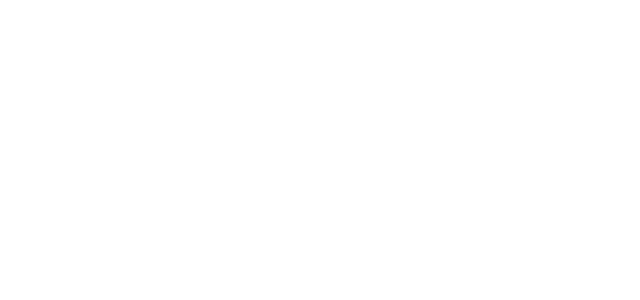
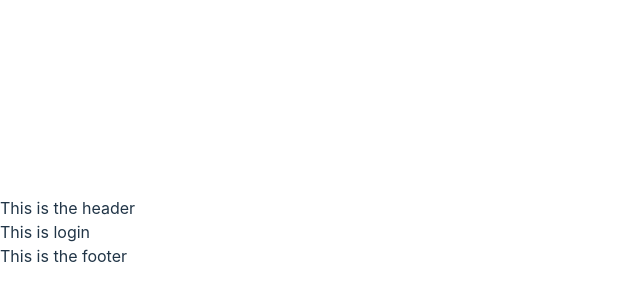
Before and after one commit to zahangir710/simple-user-listing-site, a React (Vite) app: page /login in a window 1280 px wide. Shown: the part 168-468 px from the top of the page, without its empty margins (0-640 px from the left). Built offline with nearby package versions, Linux system fonts and the light colour scheme.

Commit message:
add basic route setup

```diff
--- /dev/null
+++ b/src/Layouts/MainLayout/MainLayout.jsx
@@ -0,0 +1,15 @@
+import { Outlet } from "react-router-dom";
+import Header from "../../shared/Header/Header";
+import Footer from "../../shared/Footer/Footer";
+
+function MainLayout() {
+  return (
+    <div>
+      <Header></Header>
+      <Outlet></Outlet>
+      <Footer></Footer>
+    </div>
+  );
+}
+
+export default MainLayout;
--- a/src/Pages/Login/Login.jsx
+++ b/src/Pages/Login/Login.jsx
@@ -1,6 +1,6 @@
 import "./Login.css";
 function Login() {
-  return <div></div>;
+  return <div>This is login</div>;
 }
 
 export default Login;
--- a/src/main.jsx
+++ b/src/main.jsx
@@ -1,7 +1,11 @@
 import React from "react";
 import ReactDOM from "react-dom/client";
+import router from "./Routes/Routes";
+import { RouterProvider } from "react-router-dom";
 import "./index.css";
 
 ReactDOM.createRoot(document.getElementById("root")).render(
-  <React.StrictMode>{/* will be added */}</React.StrictMode>
+  <React.StrictMode>
+    <RouterProvider router={router} />
+  </React.StrictMode>
 );
```
Also changed, not shown: src/Routes/Routes.jsx (added, +22 -0 lines).
